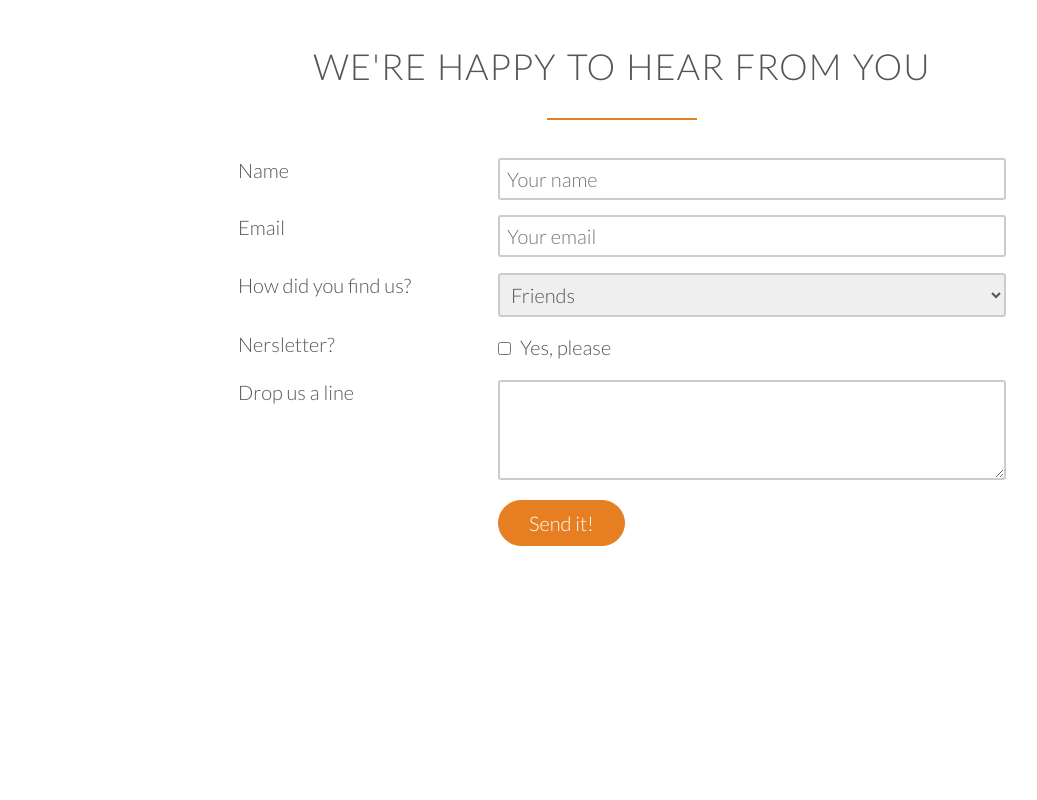
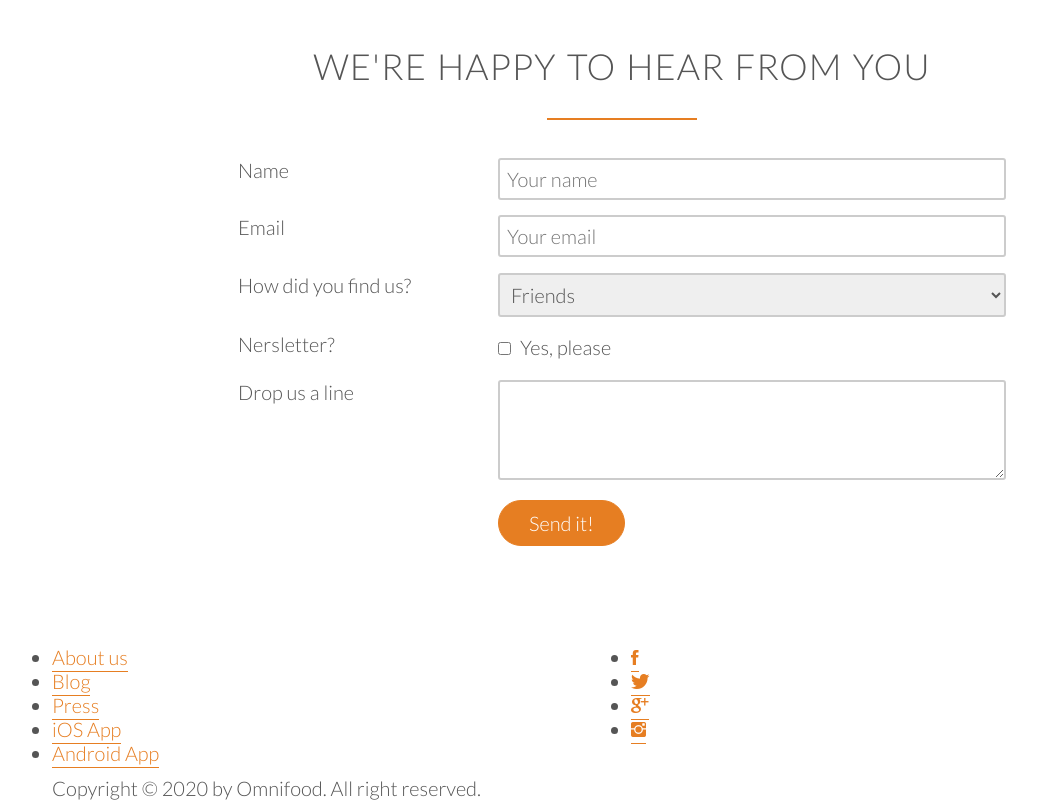
Before and after one commit to aromaton41/Omnifood, a plain HTML site: page index.html in a window 1280 px wide. Shown: the part 4662-5462 px from the top of the page, without its empty margins (18-1055 px from the left). Before the commit the page ends 5296 px from the top, so only its background shows below. Drawn offline with Linux system fonts and the light colour scheme; files whose address does not match are found by name.

Commit message:
building footer section v1

```diff
--- a/index.html
+++ b/index.html
@@ -520,5 +520,32 @@
         </form>
       </div>
     </section>
+
+    <footer>
+      <div class="row">
+        <div class="col span-1-of-2">
+          <ul class="footer-nav">
+            <li><a href="#">About us</a></li>
+            <li><a href="#">Blog</a></li>
+            <li><a href="#">Press</a></li>
+            <li><a href="#">iOS App</a></li>
+            <li><a href="#">Android App</a></li>
+          </ul>
+        </div>
+        <div class="col span-1-of-2">
+          <ul class="social-link">
+            <li><a href="#"><i class="ion-social-facebook"></i></a></li>
+            <li><a href="#"><i class="ion-social-twitter"></i></a></li>
+            <li><a href="#"><i class="ion-social-googleplus"></i></a></li>
+            <li><a href="#"><i class="ion-social-instagram"></i></a></li>
+          </ul>
+        </div>
+      </div>
+      <div class="row">
+        <p>
+          Copyright &copy; 2020 by Omnifood. All right reserved.
+        </p>
+      </div>
+    </footer>
   </body>
 </html>
```
